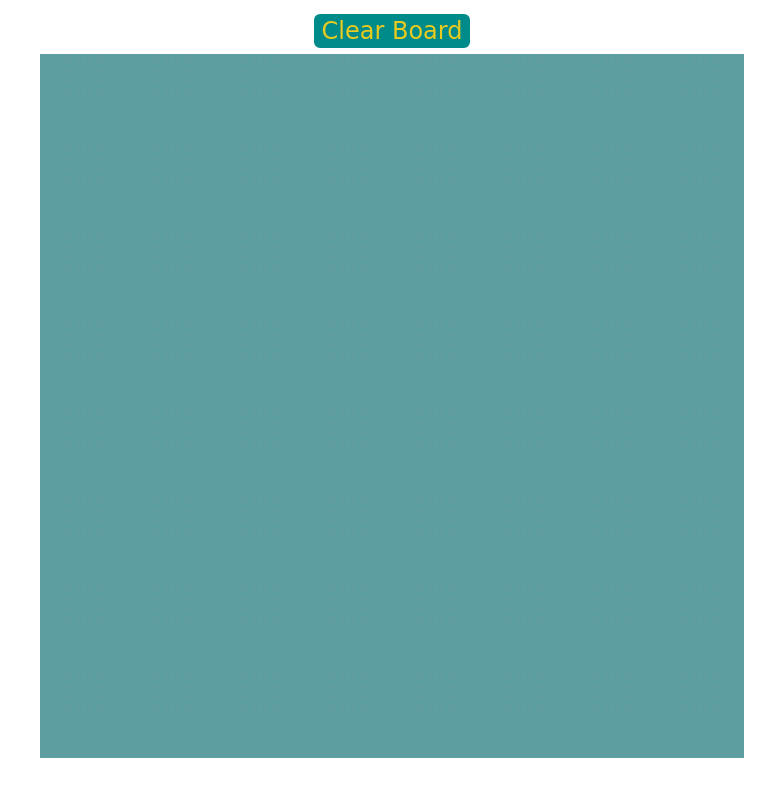
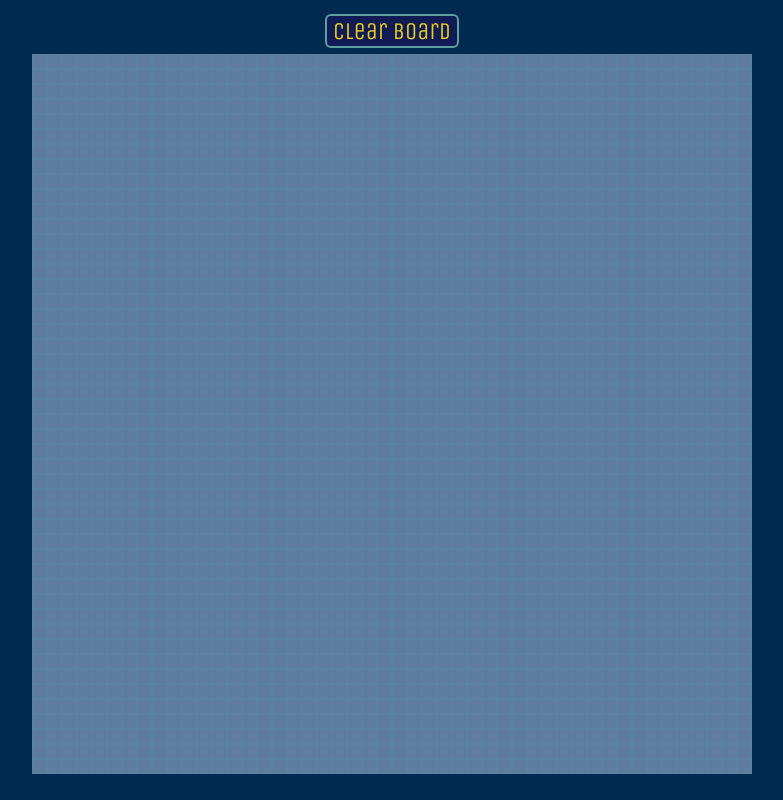
Before and after one commit to erisal/sketch, a plain HTML site: page index.html in a window 1280 px wide. Shown: the whole page, without its empty margins (248-1031 px from the left). Drawn offline with nearby package versions, Linux system fonts and the light colour scheme.

Commit message:
changed colors

```diff
--- a/index.html
+++ b/index.html
@@ -1,6 +1,9 @@
 <html>
 <head>
     <link rel="stylesheet" href="styles.css">
+    <link rel="preconnect" href="https://fonts.gstatic.com">
+<link href="https://fonts.googleapis.com/css2?family=Unica+One&display=swap" rel="stylesheet">
+
 </head>
 <body>
     <div id="head">
--- a/script.js
+++ b/script.js
@@ -1,4 +1,4 @@
-var pixelCount = 64;
+var pixelCount = 48;
 var minPxl = 10;
 var maxPxl = 100;
 var gridCount = pixelCount * pixelCount;
@@ -24,9 +24,9 @@ function makePixels () {
         pixel.setAttribute('style', `width: ${pixelSize}px; height: ${pixelSize}px`)
         pixel.id = i;
         pixel.classList.add('pixel');
-        pixel.addEventListener('touchstart', hovered);
-        pixel.addEventListener('touchmove', hovered);
-        pixel.addEventListener('touchend', hovered);
+        // pixel.addEventListener('touchstart', hovered);
+        // pixel.addEventListener('touchmove', hovered);
+        // pixel.addEventListener('touchend', hovered);
         container.appendChild(pixel);
 
     }
--- a/styles.css
+++ b/styles.css
@@ -1,7 +1,13 @@
+
+body{
+    background: rgb(1, 42, 80);
+}
+
 #gridContainer {
 display: flex;
 flex-wrap: wrap;
-background-color: aquamarine;
+background:  white;
+background-color: cadetblue;
 position: relative;
 left: 0px;
 top: 0px;
@@ -9,33 +15,32 @@ padding: 0px;
 margin-left: auto;
 margin-right: auto;
 margin-top: 0px;
-
 }
 
 .pixel {
-background-color:cadetblue;
-border: 1px solid rgb(92, 160, 161);
+background-color:rgb(95, 125, 160);
+border: 1px solid rgb(92, 130, 161);
 margin: 0px;
 
 margin: 0px;
 }
 
 .pixel:hover{
-    background-color: black;
+    background-color: rgb(255, 255, 255);
 }
 
 .button{
     color:rgb(233, 202, 30);
-    background-color: darkcyan;
+    background-color: rgb(17, 28, 85);
     font-size: 24px;
     font-family: 'Unica One', cursive;
-    border: 2px solid darkcyan;
+    border: 2px solid cadetblue;
     border-radius: 6px;
     margin: auto;
 
 }
 .button:hover{
-    border: 2px solid black;
+    border: 2px solid rgb(255, 255, 255);
 }
 #head {
     text-align: center;
```
